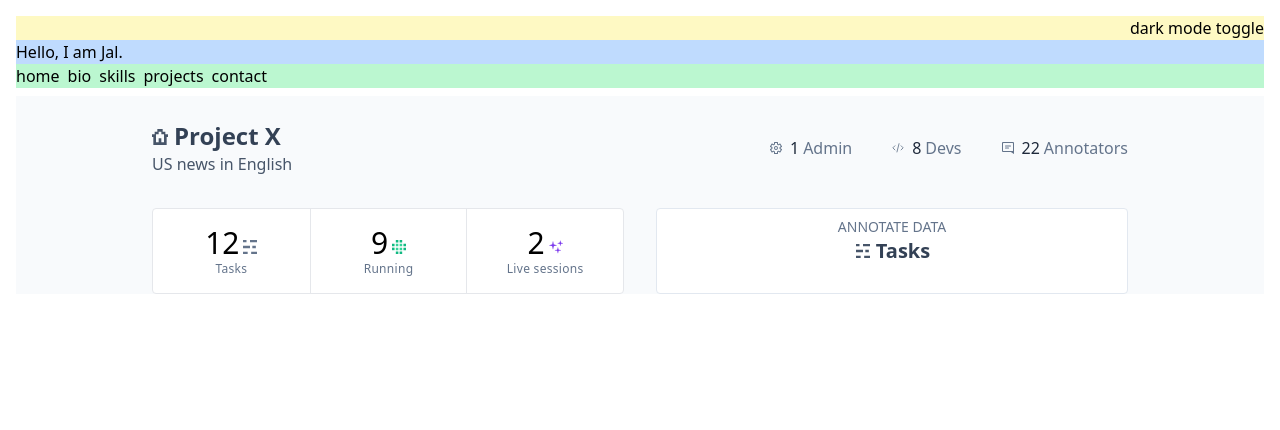
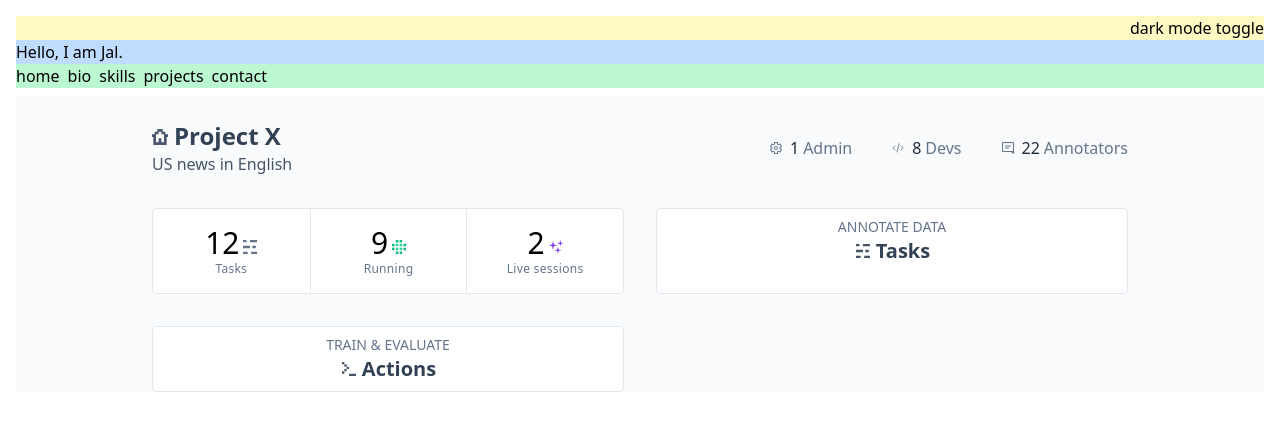
Before and after one commit to jalridley/portfolio, a Nuxt app: page /projects/explosion/dashboard in a window 1280 px wide. Shown: the top 430 px of the page. Built offline with nearby package versions, Linux system fonts and the light colour scheme.

Commit message:
HeaderDetails actions to dashboard

```diff
--- a/pages/projects/explosion/dashboard.vue
+++ b/pages/projects/explosion/dashboard.vue
@@ -63,6 +63,13 @@
         ]"
       />
       <!-- actions -->
+      <HeaderDetails
+        class="items-center rounded border border-slate-200 bg-white p-2 lg:order-2"
+        headline="Train & Evaluate"
+        title="Actions"
+        :icon="IconsActions"
+        is-card-header
+      />
     </section>
   </main>
 </template>
```
